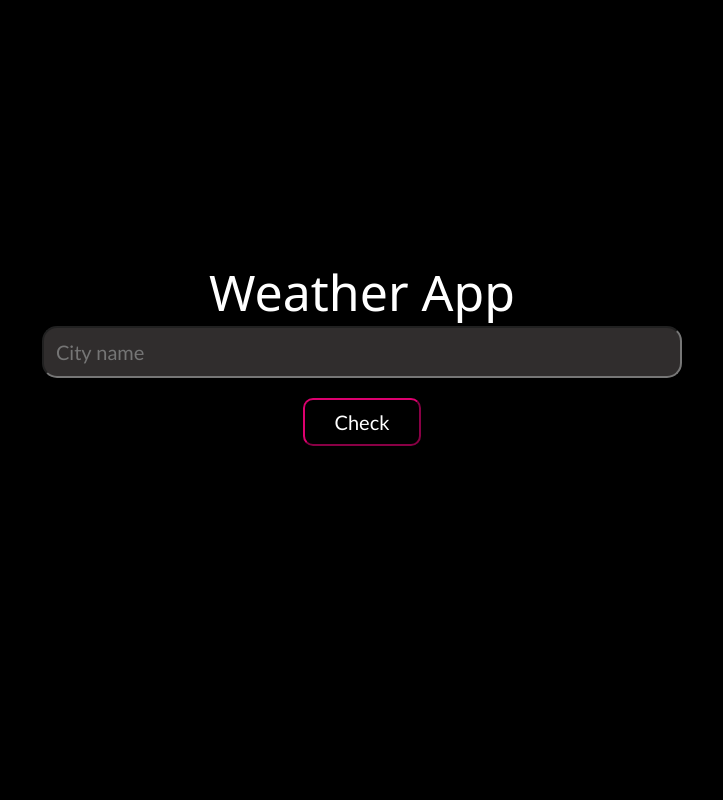
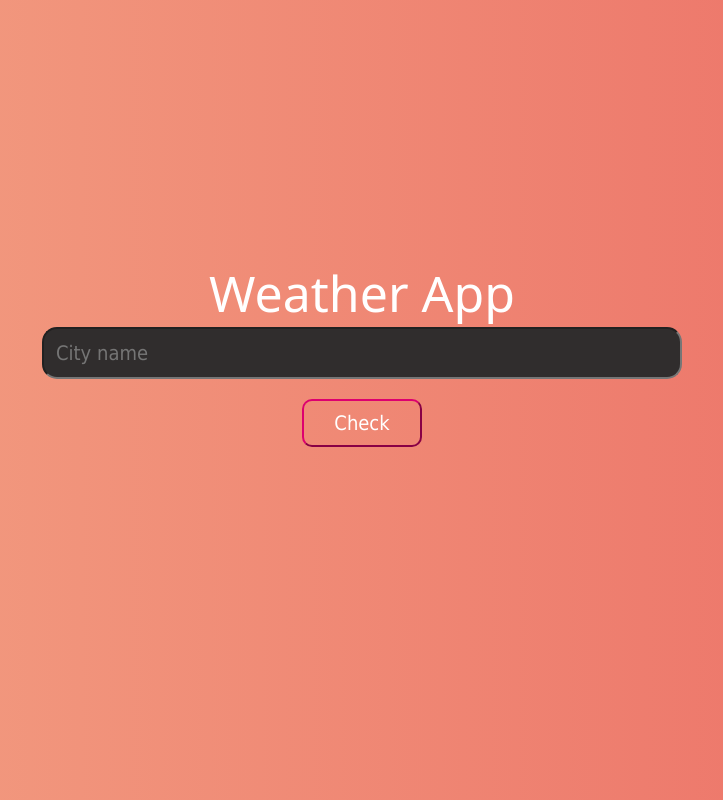
Before and after one commit to dragisa528/weather-app, a plain HTML site: page index.html in a window 1280 px wide. Shown: the whole page, without its empty margins (278-1001 px from the left). Drawn offline with Linux system fonts and the light colour scheme; no server answers.

Commit message:
Backgound changed to gradient

```diff
--- a/style.css
+++ b/style.css
@@ -1,12 +1,12 @@
 * {
     margin: 0;
     padding: 0;
-    font-family: 'Gill Sans', 'Gill Sans MT', Calibri, 'Trebuchet MS', sans-serif;
+    font-family: tahoma, 'Gill Sans', 'Gill Sans MT', Calibri, 'Trebuchet MS', sans-serif;
     font-size: 20px;
 }
 
 body {
-    background-color: black;
+    background-image: linear-gradient(to right, #F3A183, #EC6F66);
     color: white;
 }
 
```
